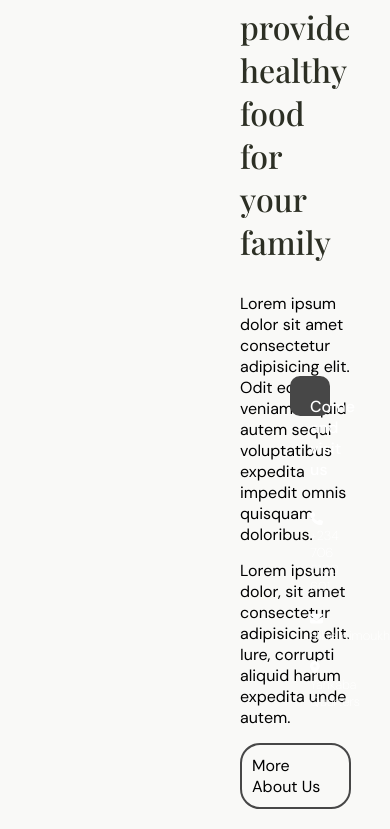
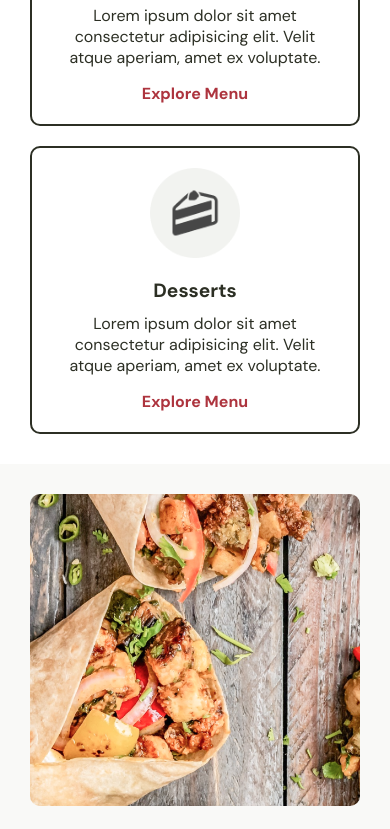
Before and after one commit to devalibello/tasty-food, a React (Create React App) app: page / in a window 390 px wide. Shown: the part 1871-2700 px from the top of the page. Built offline with nearby package versions, Linux system fonts and the light colour scheme; a web font is replaced by a local one.

Commit message:
Add mobile view for about and delivery

```diff
--- a/src/components/Homepage/Footer.js
+++ b/src/components/Homepage/Footer.js
@@ -14,6 +14,7 @@ const footerUtilityPageItems = ["Start Here", "Styleguide", "Password Protected"
 
 const Footer = () => {
   return (
+    <>
     <section className='footer-section'>
         <div className="footer-section-1">
             <div className="footer-product">
@@ -52,6 +53,7 @@ const Footer = () => {
         </div>
         <div className="footer-section-4">
             <div className="page-text">Follow us on Instagram</div>
+            <div className="footer-image-section">
                 <div className="footer-images">
                     <img src={footerImage1} alt="" />
                     <img src={footerImage2} alt="" />
@@ -61,7 +63,10 @@ const Footer = () => {
                     <img src={footerImage4} alt="" />
                 </div>
             </div>
+        </div>
     </section>
+    <footer className="footer-buttom-text">Copyright © 2023 Hashtag Developer. All Rights Reserved</footer>
+    </>
   )
 }
 
--- a/src/styles/About.css
+++ b/src/styles/About.css
@@ -57,7 +57,7 @@
     width: -moz-fit-content;
     width: fit-content;
     border-radius: 20px;
-    margin-top: 15px;
+    margin-top: 20px;
 }
 
 .about-content-title {
@@ -73,3 +73,40 @@
 .about-icon {
     margin-right: 7px;
 }
+
+@media (max-width: 576px) {
+    .about-section {
+        flex-direction: column;
+        padding: 30px;
+        gap: 20px;
+    }
+
+    .about-picture {
+        width: 100%;
+    }
+
+    .about-content {
+        position: static;
+        width: 100%;
+        height: auto;
+        left: 0;
+        bottom: 0;
+        margin-top: 20px;
+        gap: 10px;
+    }
+
+    .about-title {
+        font-size: 150%;
+        padding-bottom: 10px;
+    }
+
+    .about-description-1,
+    .about-description-2 {
+        margin: 10px 0;
+    }
+
+    .more-about-us {
+        margin-top: 10px;
+        padding: 8px;
+    }
+}
--- a/src/styles/Delivery.css
+++ b/src/styles/Delivery.css
@@ -50,3 +50,43 @@
     flex-direction: column;
     gap: 10px;
 }
+
+
+@media (max-width: 576px) {
+    .delivery-section {
+        flex-direction: column;
+        padding: 20px;
+    }
+
+    .picture-left, .picture-middle, .delivery-section-text {
+        width: 100%;
+        margin: 0 auto;
+    }
+
+    .picture-middle {
+        margin-left: 0;
+        gap: 10px;
+    }
+
+    .delivery-image-left, .delivery-image-up, .delivery-image-down {
+        width: 100%;
+    }
+
+    .delivery-title {
+        font-size: 150%;
+        text-align: center;
+    }
+
+    .delivery-description {
+        font-size: 80%;
+        text-align: center;
+    }
+
+    .delivery-icon-section {
+        align-items: center;
+    }
+
+    .delivery-icon {
+        justify-content: center;
+    }
+}
--- a/src/styles/Footer.css
+++ b/src/styles/Footer.css
@@ -2,7 +2,7 @@
     background-color: #474747 ;
     padding: 70px 90px;
     display: flex;
-    gap: 20px;
+    gap: 9%;
 }
 
 .footer-company-name {
@@ -31,7 +31,7 @@
 }
 
 .footer-product-image {
-    width: 10%;
+    width: 40px;
 }
 
 .footer-campany-description {
@@ -55,12 +55,28 @@
 
 .footer-images {
     display: flex;
-    flex-wrap: wrap;
     gap: 10px;
     margin-bottom: 10px;
 }
 
 .footer-images img {
-    width: 40%;
+    width: 100%;
     border-radius: 7px;
 }
+
+.footer-section-4 {
+    width: 15%;
+    margin-right: 90px;
+}
+
+.footer-section-1 {
+    width: 25%;
+}
+
+.footer-buttom-text {
+    text-align: center;
+    color: #DBDFD0;
+    background-color: #474747 ;
+    font-size: 70%;
+    padding-bottom: 5px;
+}
--- a/src/styles/Menu.css
+++ b/src/styles/Menu.css
@@ -43,3 +43,24 @@
     color: #AD343E;
     font-weight: 700;
 }
+
+@media (max-width: 576px) {
+    .menu-card-template {
+        flex-direction: column;
+        padding: 0px 30px 30px 30px;
+        gap: 20px;
+    }
+
+    .menu-title {
+        font-size: 180%;
+        padding: 20px 0px 20px 0px;
+    }
+
+    .menu-card-container {
+        width: 100%;
+    }
+
+    .menu-icon {
+        width: 90%;
+    }
+}
--- a/src/styles/Offer.css
+++ b/src/styles/Offer.css
@@ -21,11 +21,40 @@
 }
 
 .offer-item-image {
-    width: 90%;
+    width: 100%;
     border-radius: 10px;
 }
 
 .offer-items-container {
     display: flex;
     justify-content: space-between;
+    gap: 15px;
 }
+
+@media (max-width: 576px) {
+    .offer-section {
+        padding: 30px;
+    }
+
+    .offer-items-container {
+        flex-direction: column;
+        align-items: center;
+    }
+
+    .offer-item-list {
+        width: 100%; /* Ensures each item takes full width */
+        margin-bottom: 20px; /* Adds space between items */
+    }
+
+    .offer-heading {
+        font-size: 150%;
+    }
+
+    .offer-item-header {
+        font-size: 120%;
+    }
+
+    .offer-item-details {
+        font-size: medium;
+    }
+}
```
Lines whose indentation alone changed are shown as unchanged.
